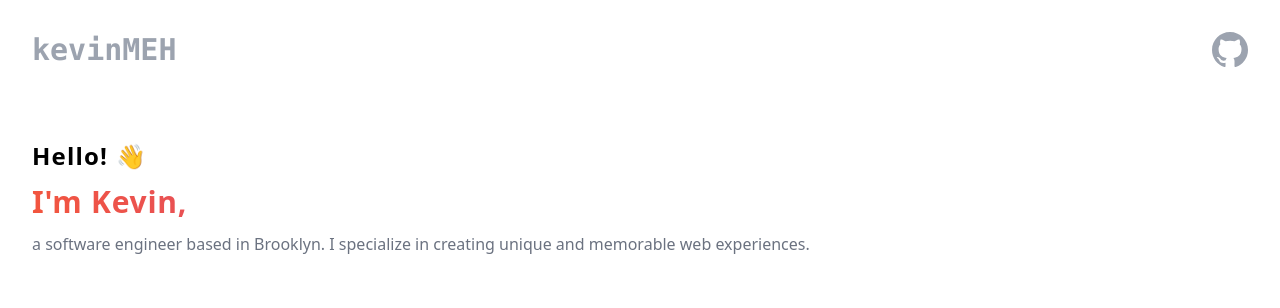
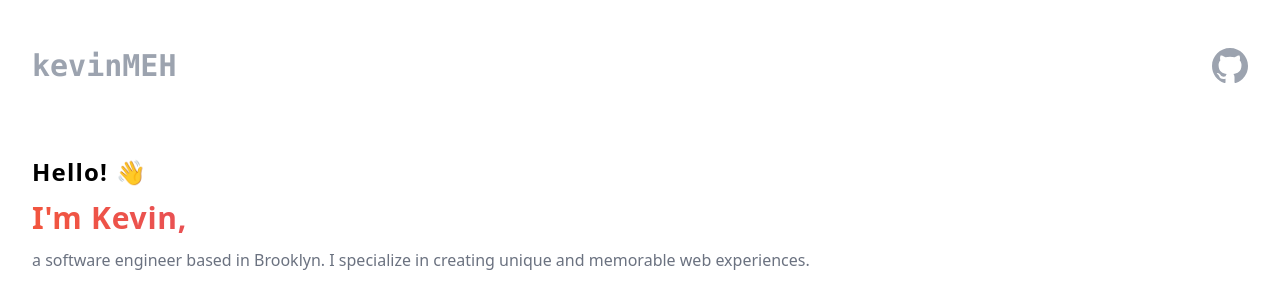
Before and after one commit to kevinMEH/v1, a React (Create React App) app: page / in a window 1280 px wide. Shown: the top 308 px of the page. Built offline with nearby package versions, Linux system fonts and the light colour scheme; a web font is replaced by a local one.

Commit message:
Nav bar styling changes

```diff
--- a/src/Home/Nav.js
+++ b/src/Home/Nav.js
@@ -1,14 +1,14 @@
 const Nav = () => {
 	return (
 		<nav>
-			<div className="items-center pb-4 md:pb-8 justify-between flex">
+			<div className="items-center py-4 md:pb-8 justify-between flex">
 				<div className="flex justify-between items-center text-gray-400 font-medium">
                     <p className="font-bold text-lg md:text-xl lg:text-2xl xl:text-3xl font-mono">kevinMEH</p>
                 </div>
 				<div className="flex items-center">
 					<a className="text-gray-400 hover:text-gray-600 transition-colors duration-200" href="https://github.com/kevinMEH/">
 						<svg className="w-7 lg:w-8 xl:w-9" height="100%" viewBox="0 0 16 16" fill="currentColor" >
-                            <path fill-rule="evenodd" d="M8 0C3.58 0 0 3.58 0 8c0 3.54 2.29 6.53 5.47 7.59.4.07.55-.17.55-.38 0-.19-.01-.82-.01-1.49-2.01.37-2.53-.49-2.69-.94-.09-.23-.48-.94-.82-1.13-.28-.15-.68-.52-.01-.53.63-.01 1.08.58 1.23.82.72 1.21 1.87.87 2.33.66.07-.52.28-.87.51-1.07-1.78-.2-3.64-.89-3.64-3.95 0-.87.31-1.59.82-2.15-.08-.2-.36-1.02.08-2.12 0 0 .67-.21 2.2.82.64-.18 1.32-.27 2-.27.68 0 1.36.09 2 .27 1.53-1.04 2.2-.82 2.2-.82.44 1.1.16 1.92.08 2.12.51.56.82 1.27.82 2.15 0 3.07-1.87 3.75-3.65 3.95.29.25.54.73.54 1.48 0 1.07-.01 1.93-.01 2.2 0 .21.15.46.55.38A8.013 8.013 0 0016 8c0-4.42-3.58-8-8-8z"></path>
+                            <path fillRule="evenodd" d="M8 0C3.58 0 0 3.58 0 8c0 3.54 2.29 6.53 5.47 7.59.4.07.55-.17.55-.38 0-.19-.01-.82-.01-1.49-2.01.37-2.53-.49-2.69-.94-.09-.23-.48-.94-.82-1.13-.28-.15-.68-.52-.01-.53.63-.01 1.08.58 1.23.82.72 1.21 1.87.87 2.33.66.07-.52.28-.87.51-1.07-1.78-.2-3.64-.89-3.64-3.95 0-.87.31-1.59.82-2.15-.08-.2-.36-1.02.08-2.12 0 0 .67-.21 2.2.82.64-.18 1.32-.27 2-.27.68 0 1.36.09 2 .27 1.53-1.04 2.2-.82 2.2-.82.44 1.1.16 1.92.08 2.12.51.56.82 1.27.82 2.15 0 3.07-1.87 3.75-3.65 3.95.29.25.54.73.54 1.48 0 1.07-.01 1.93-.01 2.2 0 .21.15.46.55.38A8.013 8.013 0 0016 8c0-4.42-3.58-8-8-8z"></path>
 						</svg>
 					</a>
 				</div>
```
